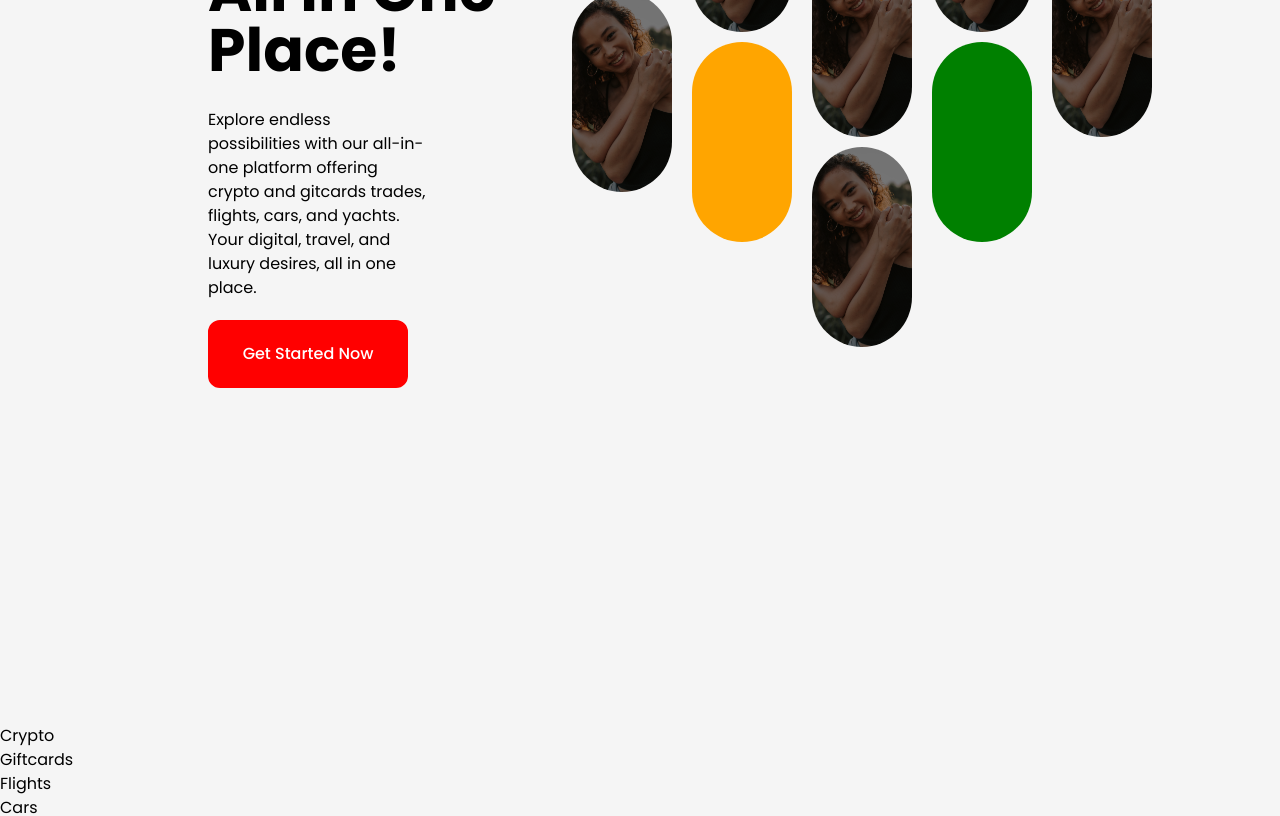
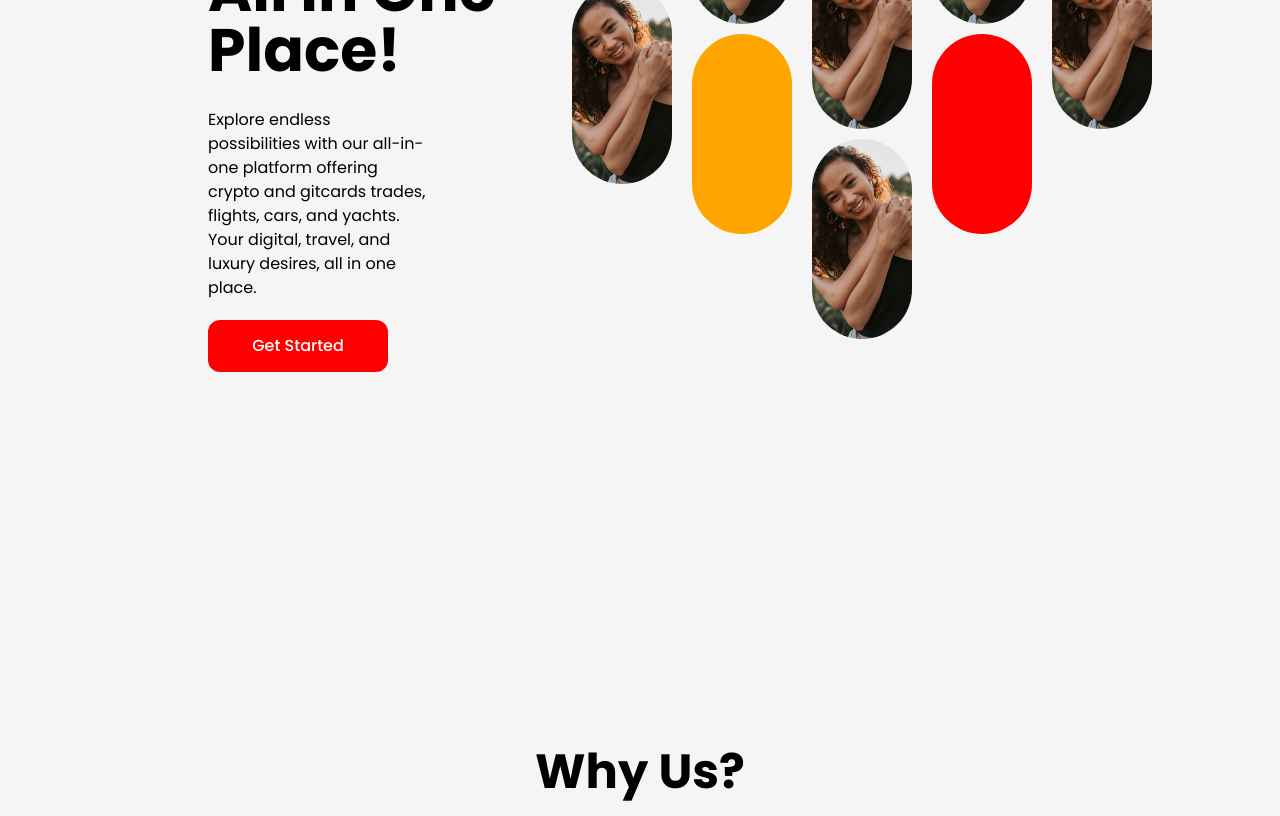
Before and after one commit to Eh1z/happyPay_landingPage, a React (Vite) app: page / in a window 1280 px wide. Shown: the part 640-1456 px from the top of the page. Built offline with nearby package versions, Linux system fonts and the light colour scheme.

Commit message:
back on it again

```diff
--- a/src/components/hero/Hero.jsx
+++ b/src/components/hero/Hero.jsx
@@ -4,7 +4,7 @@ import Typewriter from "typewriter-effect";
 const Hero = () => {
   return (
     <>
-    <div className='flex flex-col lg:flex-row items-center justify-center  px-5 lg:px-32 py-20 lg:py-20 w-full'>
+    <div className='flex flex-col lg:flex-row items-center justify-center  px-5 lg:px-32 py-20 lg:py-20 w-full overflow-clip z-0'>
 
               <div className='lg:pl-20 py-20 lg:py-64 text-left '>
                 <div className='text-3xl lg:text-6xl font-bold '>
@@ -40,14 +40,14 @@ const Hero = () => {
                 </div>
 
                 <div className='w-full text-left text-md'>
-                  <p className='w-[60%] py-5'>
+                  <p className='w-full lg:w-[60%] py-5'>
                   Explore endless possibilities with our all-in-one platform offering crypto and gitcards trades, flights, cars, and yachts. Your digital, travel, and luxury desires, all in one place.
                   </p>
                 </div>
 
                 <a href="#">
-                  <button className='flex items-center justify-center hover:bg-[#fff2f2] bg-[#FF0000] hover:text-[#FF0000] text-white font-medium rounded-xl border-2 border-[#FF0000] px-8 py-5 ease-in-out transition-all duration-300 w-[200px]'>
-                    <p>Get Started Now</p>
+                  <button className='flex items-center justify-center hover:bg-[#fff2f2] bg-[#FF0000] hover:text-[#FF0000] text-white font-medium rounded-xl border-2 border-[#FF0000] px-8 py-3 ease-in-out transition-all duration-300 w-[180px]'>
+                    <p>Get Started</p>
                   </button>
                 </a>
               </div>
@@ -64,14 +64,14 @@ const Hero = () => {
                   </div>
 
                   <div className='design-container'>
-                    <div className='cylinder' style={{ backgroundColor: "gray" }}></div>
+                    <div className='cylinder' style={{ backgroundColor: "green" }}></div>
                     <img src="/src/assets/image.jpg" alt="" />
                     <img src="/src/assets/image.jpg" alt="" />
                   </div>
 
                   <div className='design-container'>
                     <img src="/src/assets/image.jpg" alt="" />
-                    <div className='cylinder' style={{ backgroundColor: "green" }}></div>
+                    <div className='cylinder' style={{ backgroundColor: "red" }}></div>
                   </div>
 
                   <div className='design-container'>
@@ -81,6 +81,10 @@ const Hero = () => {
 
 
     </div>
+
+    <div className='w-full px-32 py-10 flex justify-center'>
+      <h1 className='text-5xl font-bold'>Why Us?</h1>
+    </div>
     </>
   )
 }
--- a/src/constants/navbar/Navbar.jsx
+++ b/src/constants/navbar/Navbar.jsx
@@ -38,7 +38,7 @@ const Navbar = () => {
     { toggle && (
 
       <motion.div
-      className='fixed flex top-5 right-3 z-20 pb-10 w-[400px] flex-col justify-center items-center bg-[#ffff] rounded-2xl shadow-2xl text-lg'
+      className='absolute flex top-5 right-3 z-50 pb-10 w-[200px] flex-col justify-center items-center bg-white rounded-2xl shadow-2xl text-lg'
       initial="hidden"
       whileInView="visible"
       transition={{ duration: 0.3, ease: 'linear' }}
@@ -47,24 +47,19 @@ const Navbar = () => {
         hidden: { opacity: 0, x: 50 }
       }}
       >
-          <div className='pl-80 py-2'>
+          <div className='pl-32 py-2'>
               <HiX className='w-[35px] h-[35px] my-2 text-[#DA3338]'
               onClick={() => setToggle(false)}/>
           </div>
 
 
             <ul className='flex flex-col items-center justify-center font-medium ease-in-out transition-all duration-300'>
-                <li className='hover:text-[#FF0000] cursor-pointer hover:scale-125 py-8 '>Crypto</li>
-                <li className='hover:text-[#FF0000] cursor-pointer hover:scale-125 py-8 '>Giftcards</li>
-                <li className='hover:text-[#FF0000] cursor-pointer hover:scale-125 py-8 '>Flights</li>
-                <li className='hover:text-[#FF0000] cursor-pointer hover:scale-125 py-8 '>Cars</li>
-                <li className='hover:text-[#FF0000] cursor-pointer hover:scale-125 py-8 '>Yachts</li>
+                <li className='hover:text-[#FF0000] cursor-pointer hover:scale-125 py-2 '>Crypto</li>
+                <li className='hover:text-[#FF0000] cursor-pointer hover:scale-125 py-2 '>Giftcards</li>
+                <li className='hover:text-[#FF0000] cursor-pointer hover:scale-125 py-2 '>Flights</li>
+                <li className='hover:text-[#FF0000] cursor-pointer hover:scale-125 py-2 '>Cars</li>
+                <li className='hover:text-[#FF0000] cursor-pointer hover:scale-125 py-2 '>Yachts</li>
             </ul>
-
-            <a href="#">
-            <button className='mt-20 bg-[#D5E2F3] hover:bg-[#f5f5f5] text-[#FF0000] font-medium rounded-xl border-2 border-[#D5E1F2] px-10 py-3 ease-in-out transition-all duration-300 cursor-pointer'>
-              <p>Get In Touch</p>
-            </button></a>
         </motion.div>
 
     )}
--- a/src/index.css
+++ b/src/index.css
@@ -36,11 +36,6 @@
   margin-bottom: 10px;
   border-radius: 50px;
   object-fit: cover;
-  filter: brightness(50%);
   transition: 0.5s all;
 
 }
-
-.design-container img:hover{
-  filter: brightness(100%);
-}
```
